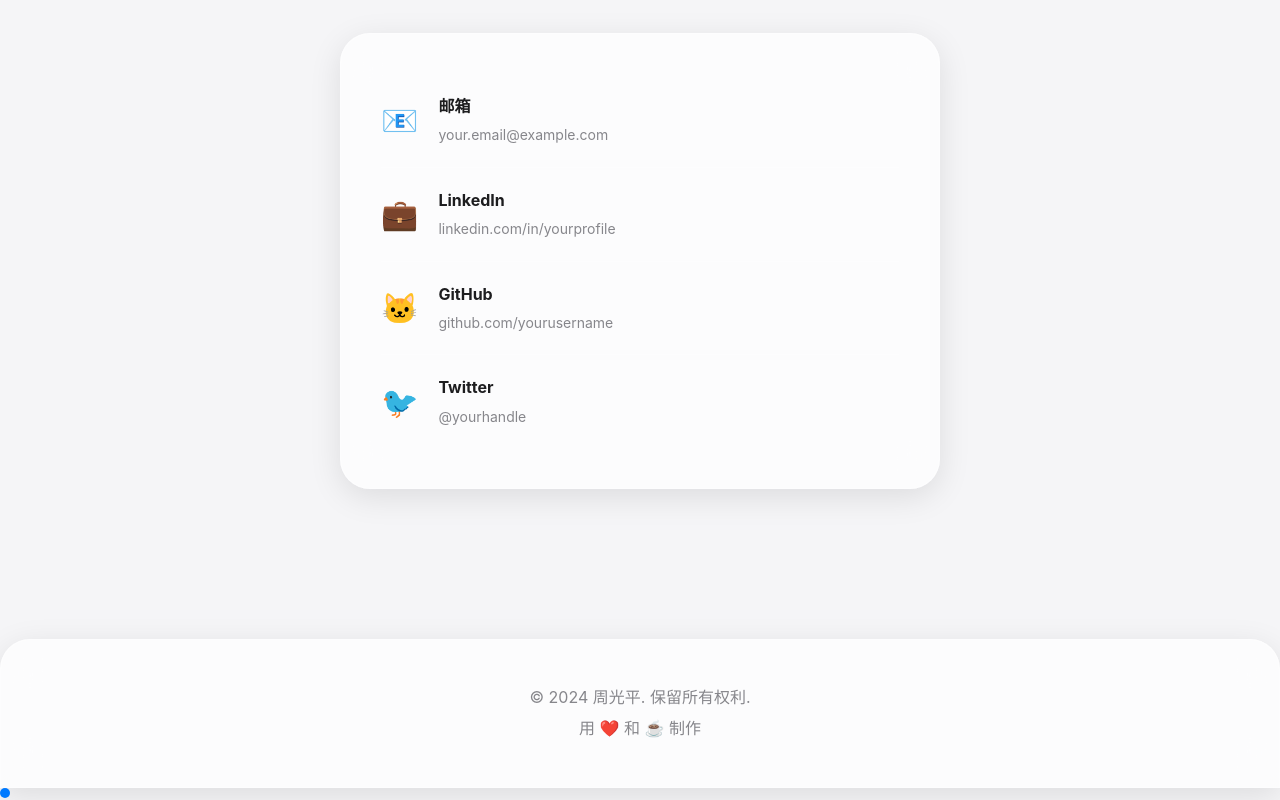
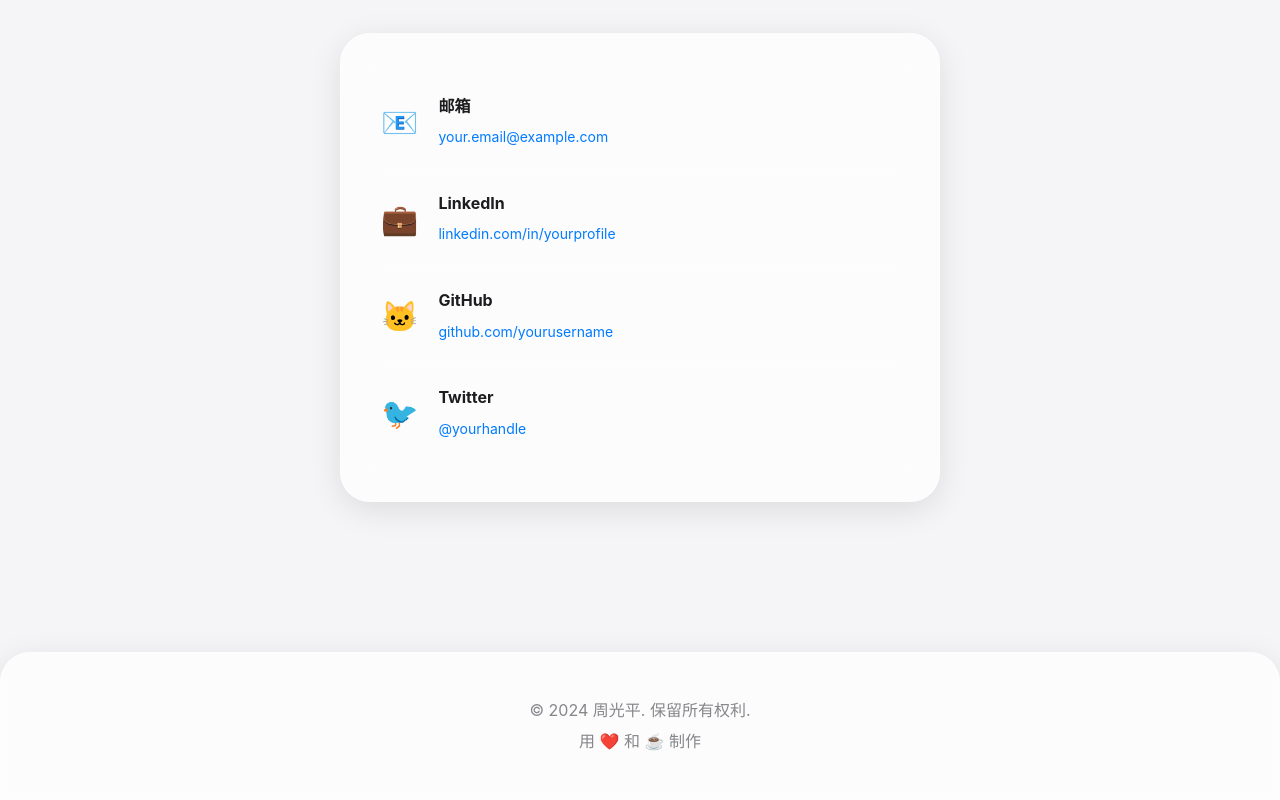
Before and after one commit to xiaozhouzhoua/xiaozhouzhoua.github.io, a plain HTML site: page index.html in a window 1280 px wide. Shown: the part 2860-3660 px from the top of the page. Drawn offline with Linux system fonts and the light colour scheme.

Commit message:
feat: make contact information clickable with hyperlinks
- Convert contact text to clickable links (email, LinkedIn, GitHub, Twitter)
- Add mailto: link for email
- Add target=_blank for external links
- Style contact links with hover effects

Co-authored-by: factory-droid[bot] <138933559+factory-droid[bot]@users.noreply.github.com>

```diff
--- a/index.html
+++ b/index.html
@@ -181,28 +181,28 @@
                         <span class="contact-icon">📧</span>
                         <div>
                             <h4>邮箱</h4>
-                            <p>your.email@example.com</p>
+                            <a href="mailto:your.email@example.com" class="contact-link">your.email@example.com</a>
                         </div>
                     </div>
                     <div class="contact-item">
                         <span class="contact-icon">💼</span>
                         <div>
                             <h4>LinkedIn</h4>
-                            <p>linkedin.com/in/yourprofile</p>
+                            <a href="https://linkedin.com/in/yourprofile" target="_blank" rel="noopener noreferrer" class="contact-link">linkedin.com/in/yourprofile</a>
                         </div>
                     </div>
                     <div class="contact-item">
                         <span class="contact-icon">🐱</span>
                         <div>
                             <h4>GitHub</h4>
-                            <p>github.com/yourusername</p>
+                            <a href="https://github.com/yourusername" target="_blank" rel="noopener noreferrer" class="contact-link">github.com/yourusername</a>
                         </div>
                     </div>
                     <div class="contact-item">
                         <span class="contact-icon">🐦</span>
                         <div>
                             <h4>Twitter</h4>
-                            <p>@yourhandle</p>
+                            <a href="https://twitter.com/yourhandle" target="_blank" rel="noopener noreferrer" class="contact-link">@yourhandle</a>
                         </div>
                     </div>
                 </div>
--- a/styles.css
+++ b/styles.css
@@ -494,6 +494,19 @@ html {
     font-size: 14px;
 }
 
+.contact-link {
+    color: var(--primary-color);
+    text-decoration: none;
+    font-size: 14px;
+    transition: all 0.3s ease;
+    display: inline-block;
+}
+
+.contact-link:hover {
+    color: var(--secondary-color);
+    transform: translateX(5px);
+}
+
 .footer {
     padding: 40px 20px;
     text-align: center;
```
